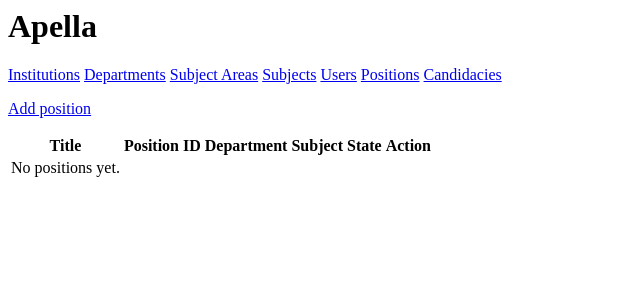
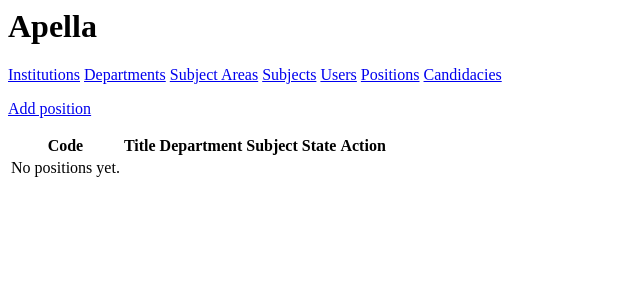
Before and after one commit to grnet/apella-app, a Django app: a page that uses apella/templates/apella/position_list.html in a window 1280 px wide. Shown: the top 300 px of the page, without its empty margins (0-640 px from the left). Run offline with Django 3.2, Linux system fonts and the light colour scheme; data that the repository does not hold is empty; parts of the project's set-up code (start-up, migrations or seed data) failed here and were passed over.

Commit message:
Add discipline field to Position
Also show position code in position form

```diff
--- a/apella/forms.py
+++ b/apella/forms.py
@@ -8,6 +8,7 @@ class ApellaUserForm(ModelForm):
         fields = ['username', 'password', 'role']
 
 class PositionForm(ModelForm):
+    position_code = 'APELLA'
     class Meta:
         model = Position
         fields = '__all__'
--- a/apella/templates/apella/position_detail.html
+++ b/apella/templates/apella/position_detail.html
@@ -5,6 +5,7 @@
     <body>
         <h1>Position</h1>
         <form method="POST" class="post-form">{% csrf_token %}
+            <p>Code {{ form.position_code }}</p>
             {{ form.as_p }}
             <button type="submit" class="save btn btn-default">Save</button>
         </form>
--- a/apella/templates/apella/position_list.html
+++ b/apella/templates/apella/position_list.html
@@ -6,8 +6,8 @@
     </p>
     <table>
         <tr>
+            <th>Code</th>
             <th>Title</th>
-            <th>Position ID</th>
             <th>Department</th>
             <th>Subject</th>
             <th>State</th>
@@ -17,10 +17,10 @@
         <tr>
             <td>
                 <a href="{% url 'position-edit' position_id=position.pk %}">
-                    {{ position.title }}
+                    APELLA{{ position.pk }}
                 </a>
             </td>
-            <td>{{ position.pk }}</td>
+            <td>{{ position.title }}</td>
             <td>{{ position.department.title }}</td>
             <td>{{ position.subject.title }}</td>
             <td>{{ position.state }}</td>
--- a/apella/views.py
+++ b/apella/views.py
@@ -90,6 +90,7 @@ def position_edit(request, position_id=None):
     else:
         position = Position()
     form = PositionForm(request.POST or None, instance=position)
+
     if request.method == 'POST':
         if form.is_valid():
             position = form.save()
@@ -97,6 +98,10 @@ def position_edit(request, position_id=None):
             return redirect('position-list')
     else:
         form = PositionForm(instance=position)
+
+    if position.pk:
+        form.position_code += str(position.pk)
+
     return render(request, 'apella/position_detail.html', {'form' : form})
 
 def candidacy_edit(request, candidacy_id=None, position_id=None):
```
Also changed, not shown: apella/models.py (+4 -3 lines), apella/migrations/0001_initial.py.
